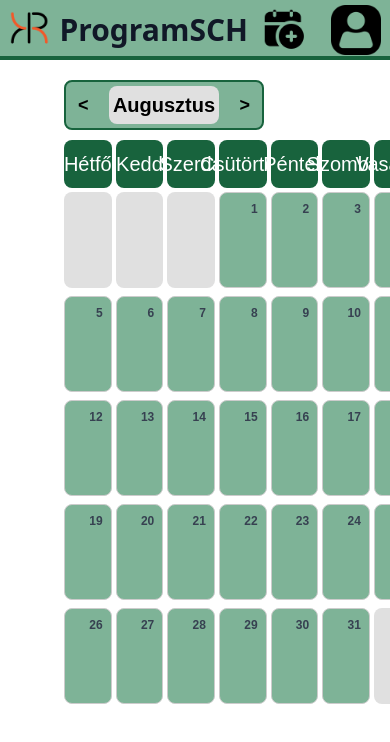
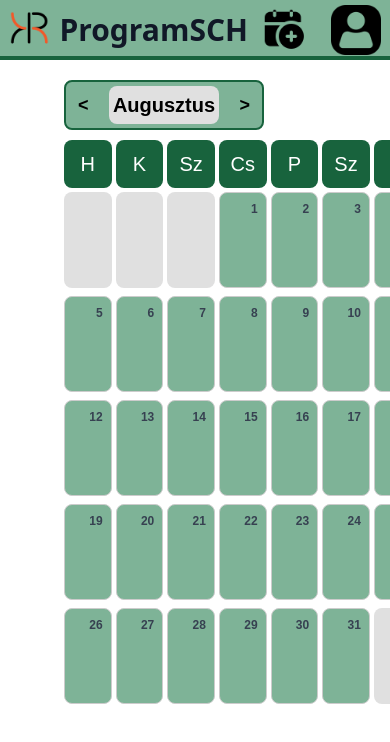
Before and after one commit to kir-dev/programSCH, a Next.js app in the folder apps/frontend/: page /calendarPage in a window 390 px wide. Shown: the top 742 px of the page. Built offline with nearby package versions, Linux system fonts and the light colour scheme.

Commit message:
some fixes on rendering and mobile view

```diff
--- a/apps/frontend/src/app/calendarPage/page.tsx
+++ b/apps/frontend/src/app/calendarPage/page.tsx
@@ -1,11 +1,13 @@
 'use client';
 
-import React, { useState } from 'react';
+import React, { useEffect, useState } from 'react';
 
 import { styles } from '@/components/calendarStyles';
 
 // Segédfüggvények
 const daysInWeek = ['Hétfő', 'Kedd', 'Szerda', 'Csütörtök', 'Péntek', 'Szombat', 'Vasárnap'];
+const shortDaysInWeek = ['H', 'K', 'Sz', 'Cs', 'P', 'Sz', 'V'];
+
 const monthNames = [
   'Január',
   'Február',
@@ -26,20 +28,35 @@ const getDaysInMonth = (month: number, year: number) => {
 };
 
 const getFirstDayOfMonth = (month: number, year: number) => {
-  return new Date(year, month, 1).getDay();
+  const day = new Date(year, month, 1).getDay();
+  return day === 0 ? 7 : day;
 };
 
 // Calendar komponens
 const Calendar: React.FC = () => {
   const [currentMonth, setCurrentMonth] = useState(7); // Augusztus
   const [currentYear, setCurrentYear] = useState(2024); // 2024
+  const [isMobile, setIsMobile] = useState(false);
+
+  // Ellenőrizze, hogy mobilon vagyunk-e
+  useEffect(() => {
+    const handleResize = () => {
+      setIsMobile(window.innerWidth <= 600);
+    };
+
+    window.addEventListener('resize', handleResize);
+    handleResize(); // Csak egyszer hívjuk meg, amikor a komponens betöltődik
+
+    return () => {
+      window.removeEventListener('resize', handleResize);
+    };
+  }, []);
 
   const daysInMonth = getDaysInMonth(currentMonth, currentYear);
   const firstDayOfMonth = getFirstDayOfMonth(currentMonth, currentYear);
 
   const handlePrevMonth = () => {
     if (currentMonth === 0) {
-      // Ha január van, lépj vissza decemberre és csökkentsd az évet
       setCurrentMonth(11);
       setCurrentYear(currentYear - 1);
     } else {
@@ -49,7 +66,6 @@ const Calendar: React.FC = () => {
 
   const handleNextMonth = () => {
     if (currentMonth === 11) {
-      // Ha december van, lépj előre januárra és növeld az évet
       setCurrentMonth(0);
       setCurrentYear(currentYear + 1);
     } else {
@@ -68,7 +84,7 @@ const Calendar: React.FC = () => {
     // A hónap napjai
     for (let i = 1; i <= daysInMonth; i++) {
       days.push(
-        <div style={styles.day} key={i}>
+        <div style={styles.day} key={`day-${i}`}>
           <div className='text-xs text-gray-700 font-bold'>{i}</div>
         </div>
       );
@@ -97,8 +113,9 @@ const Calendar: React.FC = () => {
       </div>
       <div>
         <div style={styles.grid}>
-          {daysInWeek.map((day) => (
-            <div style={styles.dayName} key={day}>
+          {(isMobile ? shortDaysInWeek : daysInWeek).map((day, index) => (
+            // eslint-disable-next-line react/no-array-index-key
+            <div style={styles.dayName} key={`dayName-${index}`}>
               {day}
             </div>
           ))}
--- a/apps/frontend/src/components/calendarStyles.ts
+++ b/apps/frontend/src/components/calendarStyles.ts
@@ -3,7 +3,13 @@ export const styles = {
     marginTop: '1.25rem',
     width: '91.666667%',
     marginLeft: '4rem',
+    marginRight: '4rem',
     fontFamily: 'sans-serif',
+    '@media (max-width: 600px)': {
+      marginLeft: '1rem',
+      marginRight: '1rem',
+      width: '95%',
+    },
   },
   calendarHeader: {
     display: 'flex',
```
